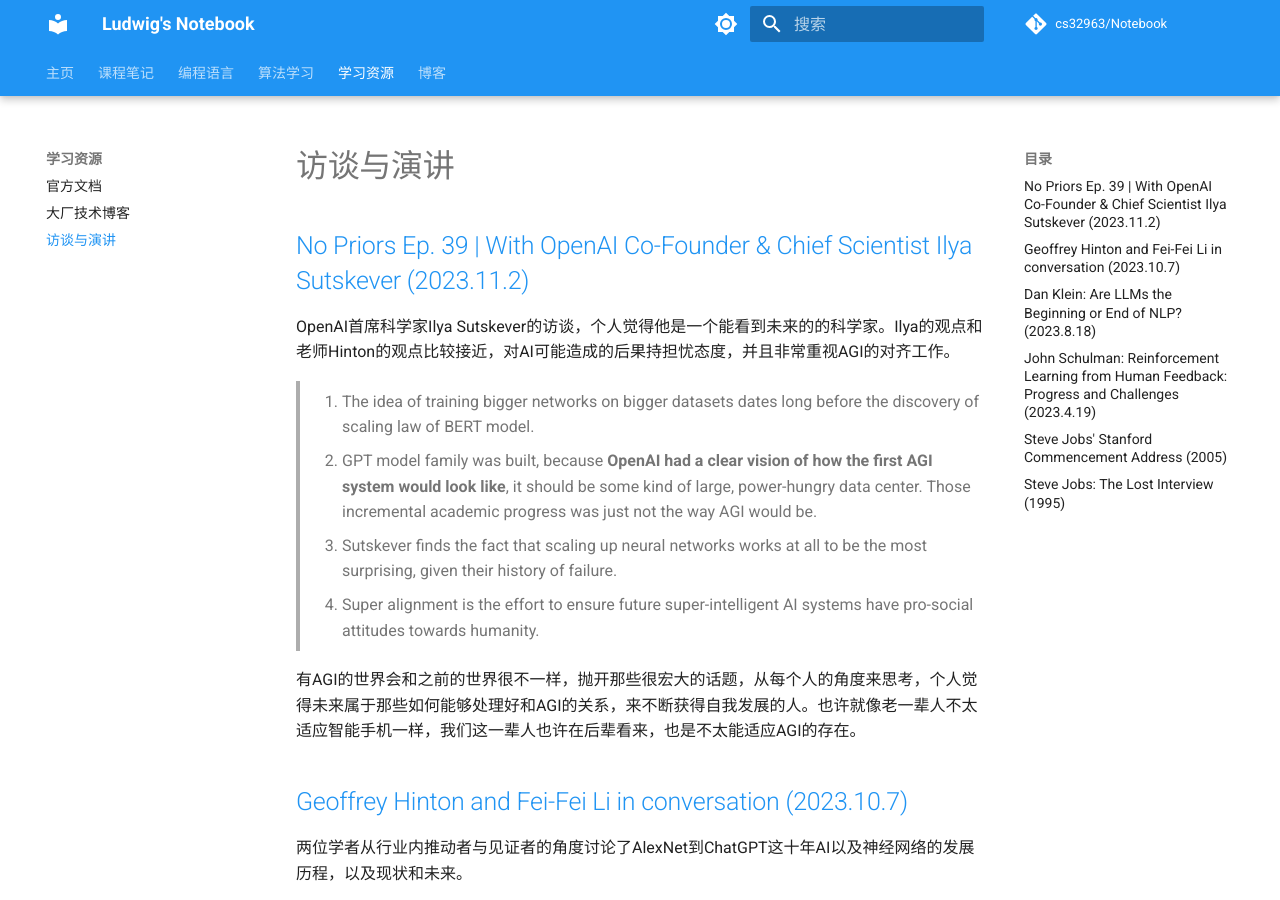
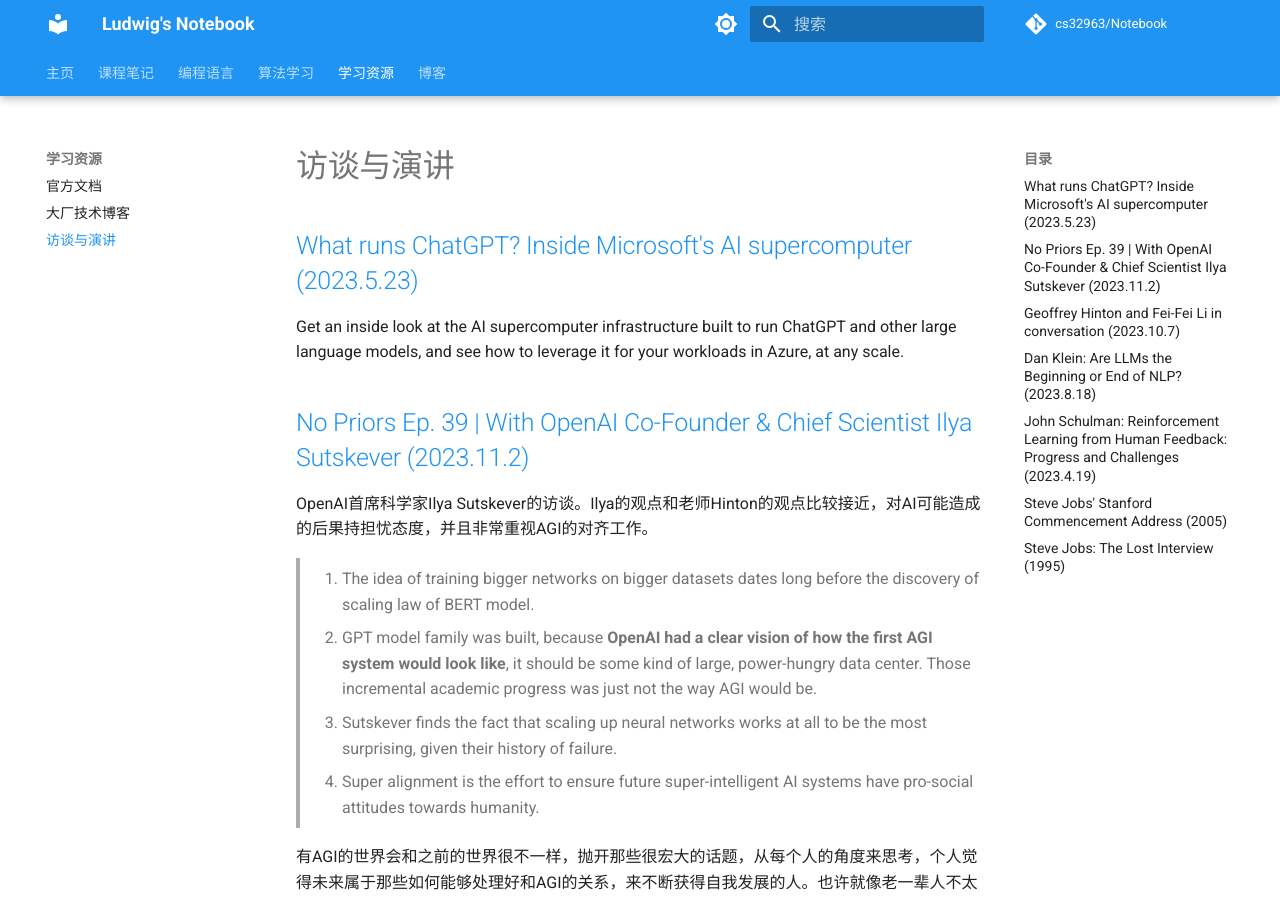
Before and after one commit to cs32963/Notebook, an MkDocs documentation site: the page built from docs/resources/talks.md, in a window 1280 px wide and 900 px high. Built offline with MkDocs 1.6.1 and Material for MkDocs 9.7.7, drawn with Linux system fonts in a browser that asks for light colours; comment, search, counter and statistics services are not loaded.

Commit message:
update talks

```diff
--- a/docs/resources/talks.md
+++ b/docs/resources/talks.md
@@ -1,8 +1,12 @@
 # 访谈与演讲
+
+## [What runs ChatGPT? Inside Microsoft's AI supercomputer (2023.5.23)](https://www.youtube.com/watch?v=Ft0gTO2K85A)
+
+Get an inside look at the AI supercomputer infrastructure built to run ChatGPT and other large language models, and see how to leverage it for your workloads in Azure, at any scale.
 
 ## [No Priors Ep. 39 | With OpenAI Co-Founder & Chief Scientist Ilya Sutskever (2023.11.2)](https://www.youtube.com/watch?v=Ft0gTO2K85A)
 
-OpenAI首席科学家Ilya Sutskever的访谈，个人觉得他是一个能看到未来的的科学家。Ilya的观点和老师Hinton的观点比较接近，对AI可能造成的后果持担忧态度，并且非常重视AGI的对齐工作。
+OpenAI首席科学家Ilya Sutskever的访谈。Ilya的观点和老师Hinton的观点比较接近，对AI可能造成的后果持担忧态度，并且非常重视AGI的对齐工作。
 
 > 1. The idea of training bigger networks on bigger datasets dates long before the discovery of scaling law of BERT model.
 >
```
